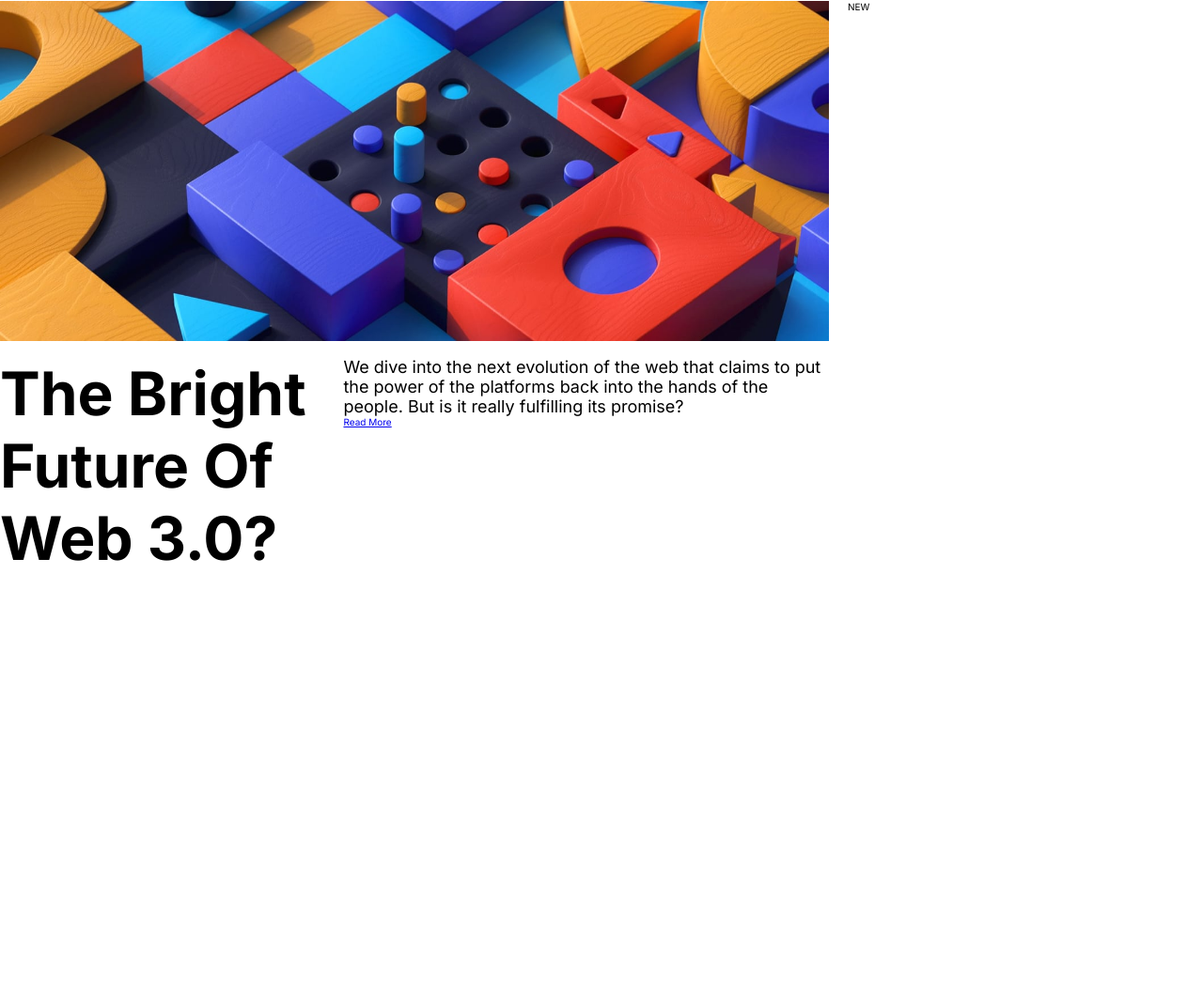
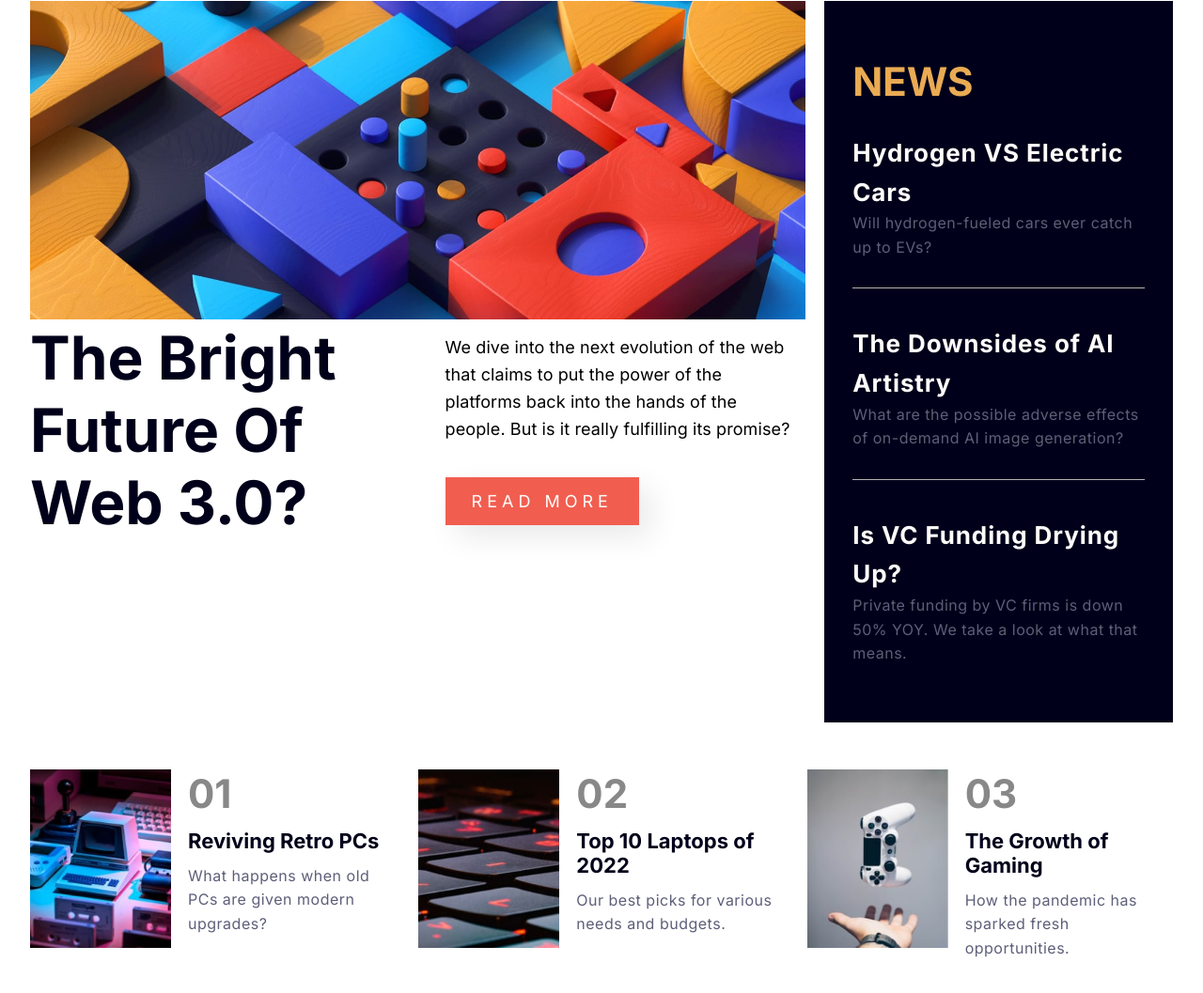
Before and after one commit to mamaca94/news-homepage, a plain HTML site: page index.html in a window 1280 px wide. Shown: the part 81-1138 px from the top of the page at 94% size. Before the commit the page ends 800 px from the top, so only its background shows below. Drawn offline with Linux system fonts and the light colour scheme.

Commit message:
news feed

```diff
--- a/index.html
+++ b/index.html
@@ -44,19 +44,80 @@
       <div class="img-desktop">
         <img src="./assets/images/image-web-3-desktop.jpg" alt="">
         <div class="main-news">
+          <div class="main-heading-div">
             <h1 class="main-heading">The Bright Future Of Web 3.0?</h1>
+          </div>
+          <div class="text">
             <div>
               <p class="main-text">We dive into the next evolution of the web that claims to put the power of the
                 platforms
                 back into the hands of the people.
                 But is it really fulfilling its promise?</p>
+            </div>
+            <div class="btn">
               <a href="#" class="btn-more">Read More</a>
+            </div>
           </div>
         </div>
       </div>
 
       <div class="news-feed">
-        NEW
+        <h2 class="secondary-heading">NEWS</h2>
+
+        <div class="news-center">
+          <div class="news">
+            <h4 class="tertiary-heading">Hydrogen VS Electric Cars</h4>
+            <p class="news-text">Will hydrogen-fueled cars ever catch up to EVs?</p>
+          </div>
+          <div class="news">
+            <h4 class="tertiary-heading">The Downsides of AI Artistry</h4>
+            <p class="news-text">What are the possible adverse effects of on-demand AI image generation?</p>
+          </div>
+          <div class="news">
+            <h4 class="tertiary-heading">Is VC Funding Drying Up?</h4>
+            <p class="news-text">Private funding by VC firms is down 50% YOY. We take a look at what that means.</p>
+          </div>
+        </div>
+      </div>
+    </section>
+    <section class="topics">
+
+      <div class="topic-1 flex">
+        <div class="topic-img">
+          <img src="./assets/images/image-retro-pcs.jpg" alt="">
+        </div>
+
+        <div class="topic-text flex-column">
+          <p class="topic-number">01</p>
+          <h4 class="topic-heading">Reviving Retro PCs</h4>
+          <p class="news-text">What happens when old PCs are given modern upgrades?</p>
+        </div>
+      </div>
+
+
+      <div class="topic-2 flex">
+        <div class="topic-img">
+          <img src="./assets/images/image-top-laptops.jpg" alt="">
+        </div>
+
+        <div class="topic-text flex-column">
+          <p class="topic-number">02</p>
+          <h4 class="topic-heading">Top 10 Laptops of 2022</h4>
+          <p class="news-text">Our best picks for various needs and budgets.</p>
+        </div>
+      </div>
+
+
+      <div class="topic-3 flex">
+        <div class="topic-img">
+          <img src="./assets/images/image-gaming-growth.jpg" alt="">
+        </div>
+
+        <div class="topic-text flex-column">
+          <p class="topic-number">03</p>
+          <h4 class="topic-heading">The Growth of Gaming</h4>
+          <p class="news-text">How the pandemic has sparked fresh opportunities.</p>
+        </div>
       </div>
     </section>
   </main>
--- a/style.css
+++ b/style.css
@@ -15,28 +15,29 @@ body {
 .container {
   max-width: 144rem;
   margin: 1rem auto;
-  /* background-color: red; */
+  padding: 0 3.2rem;
 }
 
 .header {
   display: flex;
   justify-content: space-between;
   align-items: center;
-  margin: 2rem;
+  margin: 2rem 0 2rem 0;
 }
 
 .main-nav-list {
-  font-size: 2.5rem;
+  font-size: 2rem;
   display: flex;
-  gap: 2rem;
+  gap: 2.5rem;
   list-style: none;
 }
 
 .nav-link:link,
 .nav-link:visited {
   text-decoration: none;
-  color: #333;
+  color: rgba(61, 61, 61, 0.9);
   font-weight: 400;
+  transition: all 0.3s;
 }
 
 .nav-link:hover,
@@ -44,9 +45,11 @@ body {
   color: hsl(5, 85%, 63%);
 }
 
+/* NEWS SECTION */
+
 .main-section {
   display: grid;
-  grid-template-columns: 70fr 30fr;
+  grid-template-columns: 69fr 31fr;
   gap: 2rem;
 }
 
@@ -55,17 +58,152 @@ body {
 }
 
 .main-news {
+  display: grid;
+  grid-template-columns: 1fr 1fr;
+  gap: 3rem;
+  justify-content: center;
+}
+.main-heading-div {
   display: flex;
-  margin-top: 1.5rem;
+  align-items: center;
 }
 
 .main-heading {
   font-size: 6.4rem;
+  color: hsl(240, 100%, 5%);
+}
+
+.text {
+  display: flex;
+  flex-direction: column;
+  justify-content: space-between;
+  padding: 1.4rem;
 }
 
 .main-text {
   font-size: 1.8rem;
+  line-height: 1.6;
+  letter-spacing: 0.01rem;
 }
 
-.btn-more {
+.btn-more:link,
+.btn-more:visited {
+  display: inline-block;
+  padding: 1.5rem 2.8rem;
+  background-color: hsl(5, 85%, 63%);
+  text-decoration: none;
+  text-transform: uppercase;
+  font-size: 1.8rem;
+  color: hsl(36, 100%, 99%);
+  font-weight: 400;
+  letter-spacing: 0.5rem;
+  box-shadow: 1.2rem 1.2rem 3.2rem rgba(0, 0, 0, 0.09);
+
+  transition: all 0.3s;
 }
+
+.btn-more:hover,
+.btn-more:active {
+  background-color: #f03e3e;
+}
+
+/* NEWS FEED */
+
+.news-feed {
+  background-color: hsl(240, 100%, 5%);
+}
+
+.secondary-heading {
+  color: hsl(35, 77%, 62%);
+  font-size: 4.2rem;
+  margin: 6rem 3rem 3rem 3rem;
+}
+
+.news-center {
+  display: flex;
+  flex-direction: column;
+  gap: 3.8rem;
+  margin: 3rem;
+}
+
+.news {
+  border-bottom: 1px solid rgba(199, 199, 199, 0.9);
+}
+
+.news:last-child {
+  border-bottom: none;
+}
+
+/* .news:after {
+  content: "";
+  display: block;
+  margin: 0 auto;
+  width: 75%;
+  padding-top: 2.5rem;
+  padding-right: 10rem;
+  border-bottom: 1px solid rgba(199, 199, 199, 0.5);
+} */
+
+.tertiary-heading {
+  color: hsl(36, 100%, 99%);
+  line-height: 1.6;
+  letter-spacing: 0.09rem;
+  font-size: 2.6rem;
+}
+
+.news-text {
+  /* color: rgba(199, 199, 199, 0.9);
+   */
+  color: hsl(236, 13%, 42%);
+  letter-spacing: 0.05rem;
+  line-height: 1.6;
+  font-size: 1.6rem;
+  margin-bottom: 3rem;
+}
+
+/* TOPICS */
+
+.topics {
+  display: grid;
+  grid-template-columns: repeat(3, 1fr);
+  gap: 2.4rem;
+  margin-top: 5rem;
+  margin-bottom: 20rem;
+}
+
+.topic-1 {
+}
+.topic-2 {
+}
+.topic-3 {
+}
+
+.topic-img img {
+  /* width: 15rem;
+  height: 15rem; */
+  /* height: 15rem; */
+  width: 15rem;
+}
+
+.topic-number {
+  font-size: 4.2rem;
+  font-weight: 600;
+  color: #888;
+}
+
+.topic-heading {
+  font-size: 2.2rem;
+  color: hsl(240, 100%, 5%);
+}
+
+.flex {
+  display: flex;
+  gap: 1.8rem;
+}
+
+.flex-column {
+  display: flex;
+  flex-direction: column;
+  gap: 1.2rem;
+  /* padding-top: 1.2rem; */
+}
```
Lines whose indentation alone changed are shown as unchanged.
